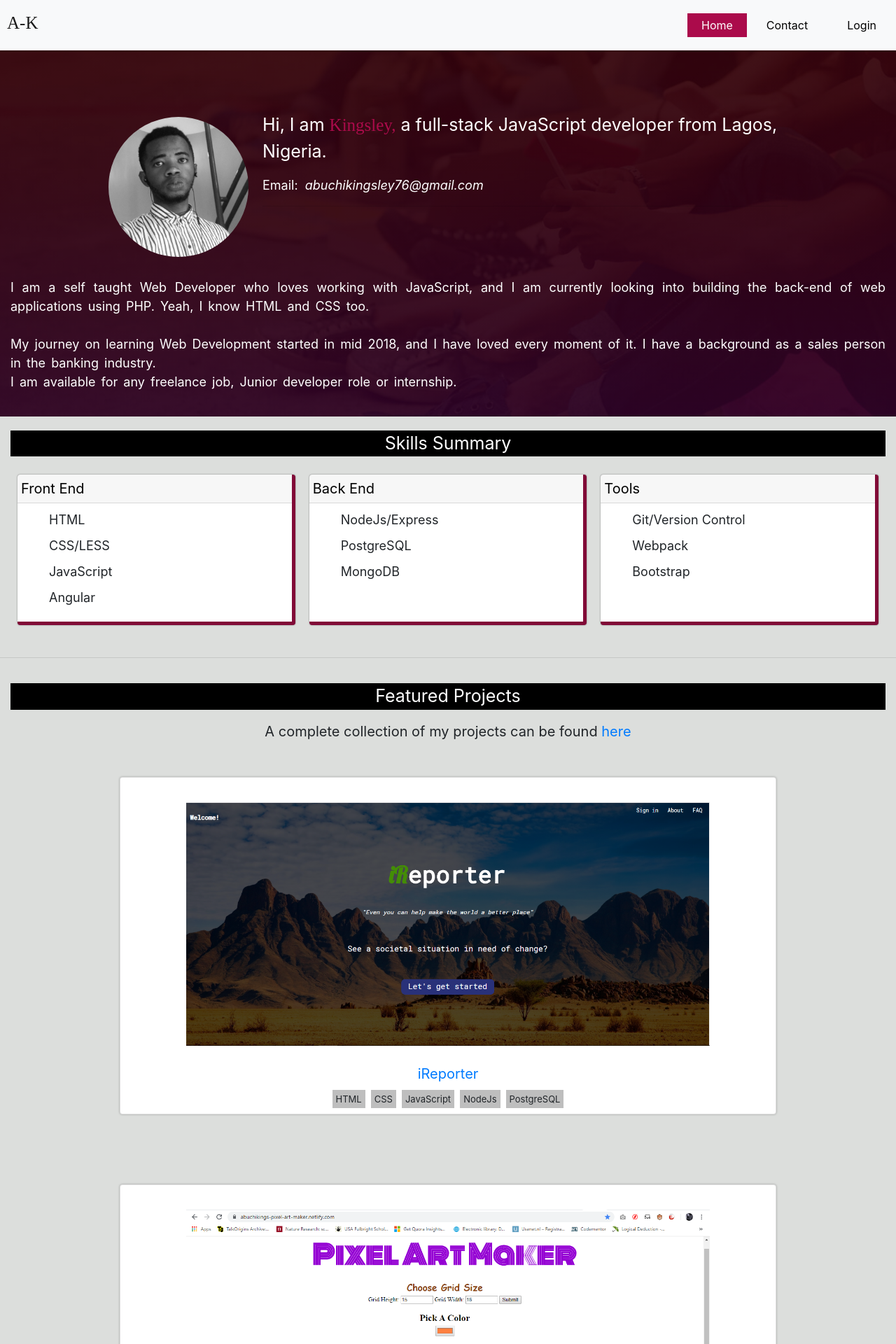
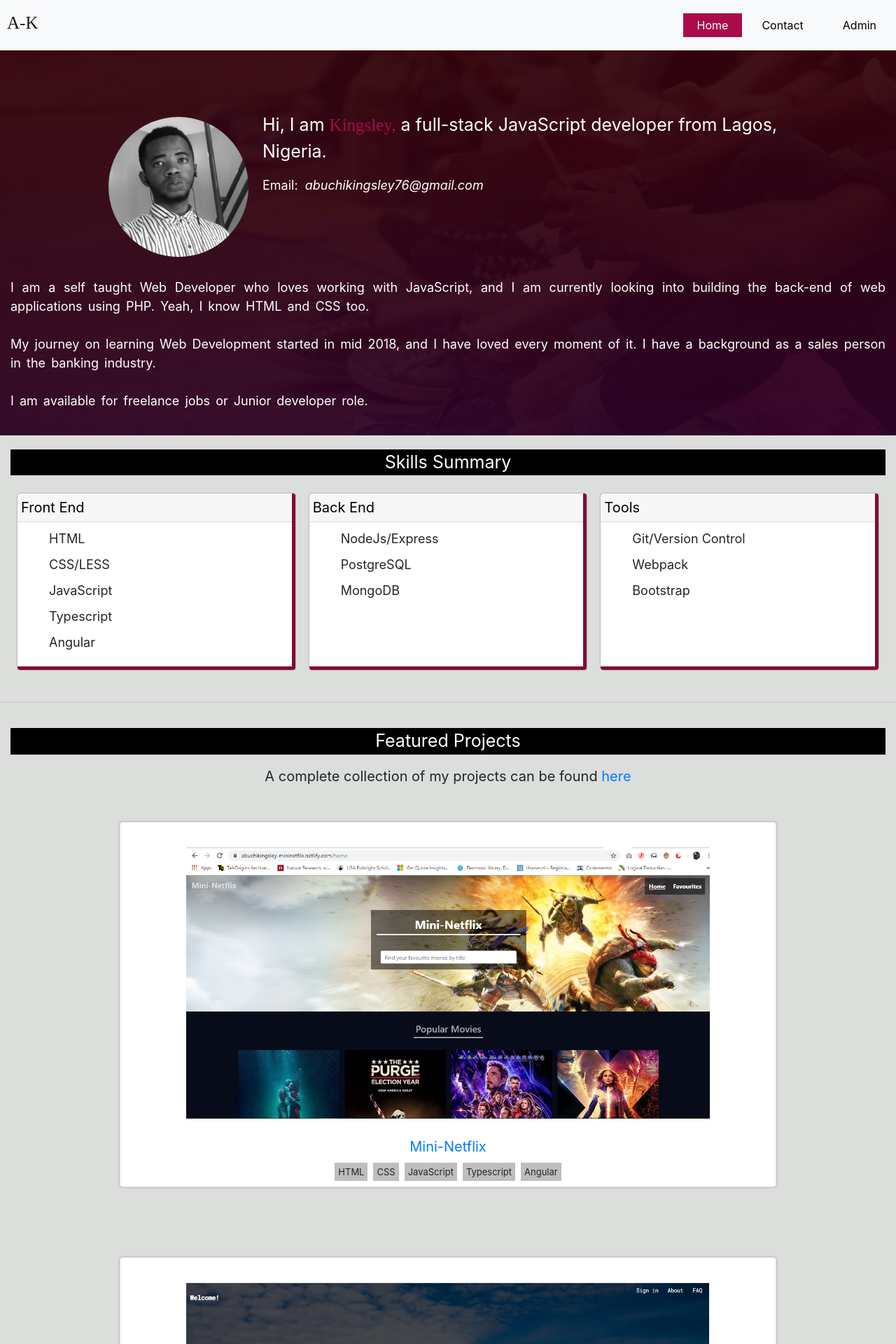
Before and after one commit to AbuchiKings/portfolio, an Angular app: page /home in a window 1280 px wide. Shown: the top 1920 px of the page at 70% size. Built offline with nearby package versions, Linux system fonts and the light colour scheme; a web font is replaced by a local one.

Commit message:
Added min-netflix project

```diff
--- a/src/app/main/contact.component.html
+++ b/src/app/main/contact.component.html
@@ -5,7 +5,7 @@
         <p class="ad">
             I am currently available for any freelance jobs or junior developer role
             which involves anything javascript or the Angular framework. I also have experience building
-            the back end of scalable modern web applications using NodeJs. Contact me on <a
+            backS end of modern web applications using NodeJs. Contact me on <a
                 href="mailto:abuchikingsley76@gmail.com" target="_blank" rel="noopener noreferrer">
                 abuchikingsley76@gmail.com
             </a>
--- a/src/app/main/home.component.css
+++ b/src/app/main/home.component.css
@@ -115,6 +115,13 @@ div.flex-container .card {
     flex: 1 300px;
 }
 
+i{
+    max-width: 400px;
+    flex: 1 300px;
+    margin: 10px;
+
+}
+
 p.card-header {
     background-color: none;
     font-size: 20px;
@@ -229,4 +236,8 @@ span.tags {
         padding-top: 20px;
         margin-left: 0;
     }
+    .name {
+        font-size: 20px;
+        color: white;
+    }
 }
--- a/src/app/main/home.component.html
+++ b/src/app/main/home.component.html
@@ -28,9 +28,8 @@
                     My journey on learning Web Development started in mid 2018, and
                     I have loved every moment of it. I have a background as a sales
                     person in the banking industry.
-                    <br>
-                    I am available for any freelance job, Junior developer role
-                    or internship.</p>
+                    <BR><BR>
+                    I am available for freelance jobs or Junior developer role.</p>
             </div>
         </div>
     </section>
@@ -49,6 +48,7 @@
                         <li><span></span>HTML</li>
                         <li><span></span>CSS/LESS</li>
                         <li><span></span>JavaScript</li>
+                        <li><span></span>Typescript</li>
                         <li><span></span>Angular</li>
 
                     </ul>
@@ -80,6 +80,7 @@
                 </div>
             </div>
 
+
         </div>
 
     </section>
@@ -94,11 +95,28 @@
 
             <div class="card">
                 <div class="project-image">
+                    <img src="./assets/images/mini-netflix.png" alt="Project image" title="iReporter">
+                </div>
+
+                <div class="project-link">
+                    <a href="https://abuchikingsley-mininetflix.netlify.com/home" target="_blank" rel="noopener noreferrer">Mini-Netflix</a>
+                </div>
+
+                <div class="project-tags">
+                    <span class="tags">HTML</span>
+                    <span class="tags">CSS</span>
+                    <span class="tags">JavaScript</span>
+                    <span class="tags">Typescript</span>
+                    <span class="tags">Angular</span>
+                </div>
+            </div>
+            <div class="card">
+                <div class="project-image">
                     <img src="./assets/images/ireport.png" alt="Project image" title="iReporter">
                 </div>
 
                 <div class="project-link">
-                    <a href="" target="_blank" rel="noopener noreferrer">iReporter</a>
+                    <a href="https://abuchikings-ireporter.herokuapp.com/" target="_blank" rel="noopener noreferrer">iReporter</a>
                 </div>
 
                 <div class="project-tags">
--- a/src/app/nav/navbar.component.html
+++ b/src/app/nav/navbar.component.html
@@ -13,7 +13,7 @@
               <a class="nav-link contact link" id="contact" [routerLink]="['/contact']" routerLinkActive="active" >Contact</a>
             </li>
             <li class="nav-item">
-              <a class="nav-link link" id="login" [routerLink]="['/login']" routerLinkActive="active" >Login</a>
+              <a class="nav-link link" id="login" [routerLink]="['/login']" routerLinkActive="active" >Admin</a>
             </li>
           </ul>
         </div>
```
Also changed, not shown: src/assets/images/mini-netflix.png (added), src/assets/images/portfolio.png.
